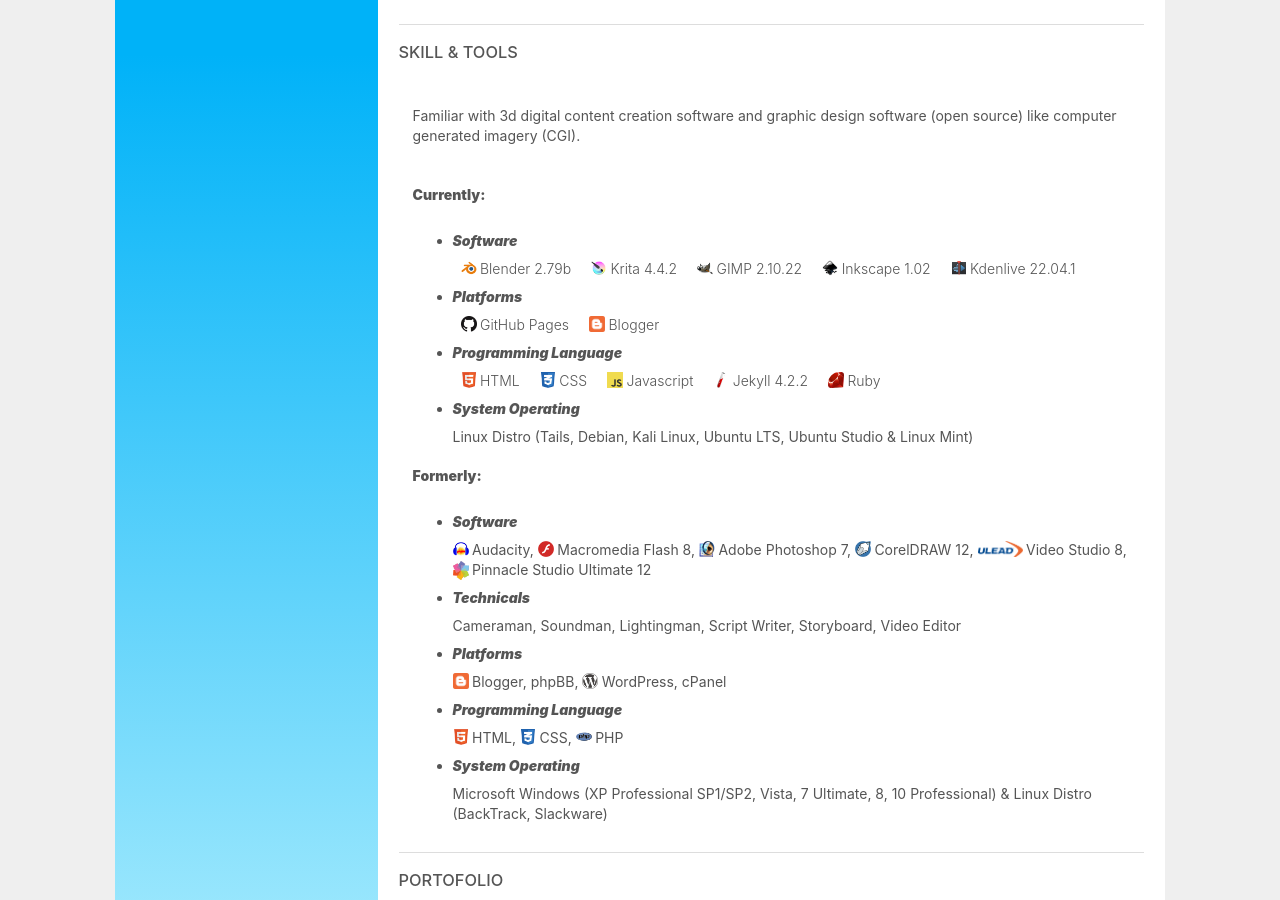
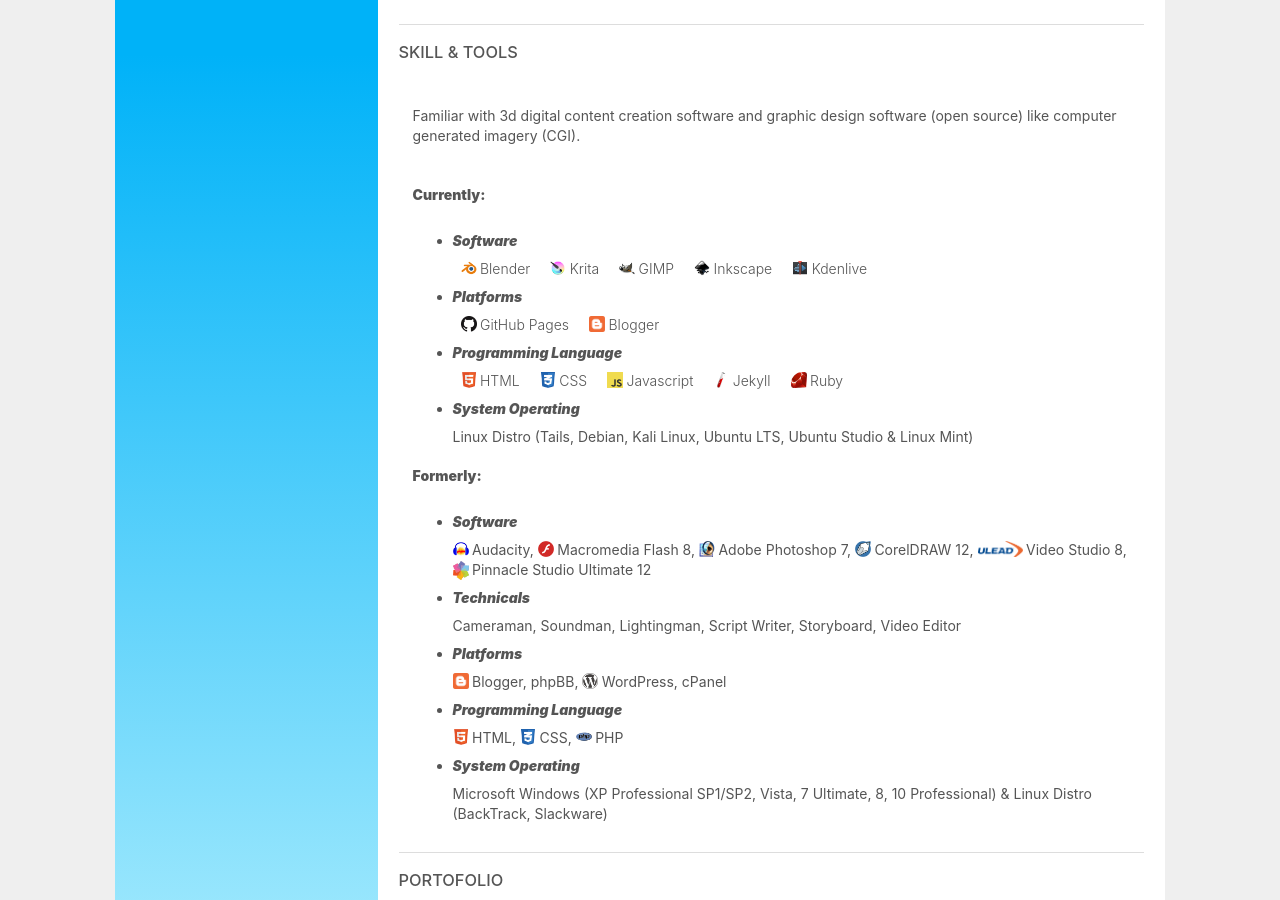
Before and after one commit to mohamadrido/about, a Jekyll site: the page built from index.html, in a window 1280 px wide and 900 px high, scrolled down 938 px. Built offline with Jekyll 4.4.1, drawn with Linux system fonts in a browser that asks for light colours; nearby versions of some CDN libraries.

Commit message:
Update index.html

```diff
--- a/index.html
+++ b/index.html
@@ -97,11 +97,11 @@
     <h4 style="font-weight: 900;">Currently:</h4>
     <ul>
     <li class="li"><i>Software</i></li>
-      <a class="link" href="https://blender.org"><img src="/blender.png" class="icon">Blender 2.79b</a> <a class="link" href="https://krita.org"><img src="/krita.png" class="icon">Krita 4.4.2</a> <a class="link" href="https://gimp.org"><img src="/GIMP.png" class="icon">GIMP 2.10.22</a> <a class="link" href="https://inkscape.org"><img src="/inkscape.png" class="icon">Inkscape 1.02</a> <a class="link" href="https://kdenlive.org"><img src="/kdenlive.png" class="icon">Kdenlive 22.04.1</a>
+      <a class="link" href="https://blender.org"><img src="/blender.png" class="icon">Blender</a> <a class="link" href="https://krita.org"><img src="/krita.png" class="icon">Krita</a> <a class="link" href="https://gimp.org"><img src="/GIMP.png" class="icon">GIMP</a> <a class="link" href="https://inkscape.org"><img src="/inkscape.png" class="icon">Inkscape</a> <a class="link" href="https://kdenlive.org"><img src="/kdenlive.png" class="icon">Kdenlive</a>
     <li class="li"><i>Platforms</i></li>
       <a class="link" href="https://pages.github.com"><img src="/github.png" class="icon">GitHub Pages</a> <a class="link" href="https://blogger.com"><img src="/blogger.png" class="icon">Blogger</a>
     <li class="li"><i>Programming Language</i></li>
-      <a class="link" href="https://en.wikipedia.org/wiki/HTML5"><img src="/html5.png" class="icon">HTML</a> <a class="link" href="https://en.wikipedia.org/wiki/CSS"><img src="/css3.png" class="icon">CSS</a> <a class="link" href="https://javascript.com"><img src="/js.png" class="icon">Javascript</a> <a class="link" href="https://jekyllrb.com"><img src="/jekyll.png" class="icon">Jekyll 4.2.2</a> <a class="link" href="https://https://www.ruby-lang.org"><img src="/ruby.png" class="icon">Ruby</a>
+      <a class="link" href="https://en.wikipedia.org/wiki/HTML5"><img src="/html5.png" class="icon">HTML</a> <a class="link" href="https://en.wikipedia.org/wiki/CSS"><img src="/css3.png" class="icon">CSS</a> <a class="link" href="https://javascript.com"><img src="/js.png" class="icon">Javascript</a> <a class="link" href="https://jekyllrb.com"><img src="/jekyll.png" class="icon">Jekyll</a> <a class="link" href="https://https://www.ruby-lang.org"><img src="/ruby.png" class="icon">Ruby</a>
     <li class="li"><i>System Operating</i></li>
       Linux Distro (Tails, Debian, Kali Linux, Ubuntu LTS, Ubuntu Studio & Linux Mint)
     </ul>
```
